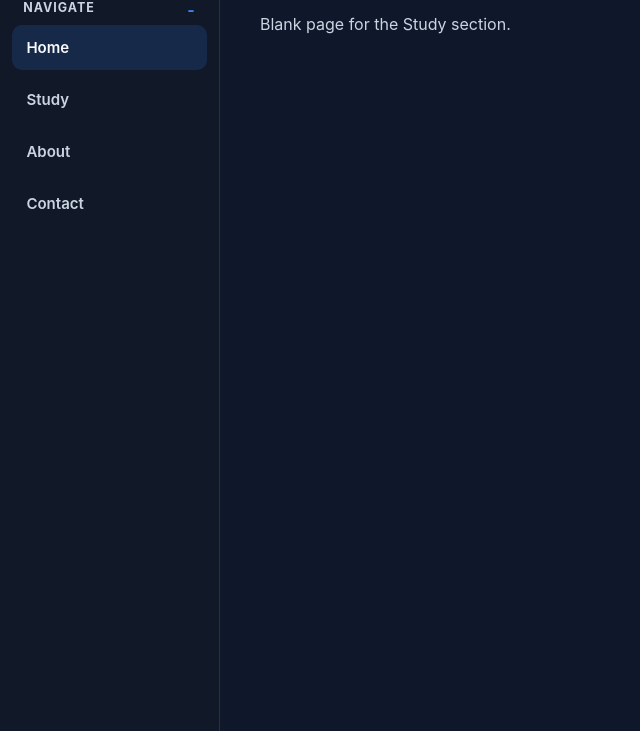
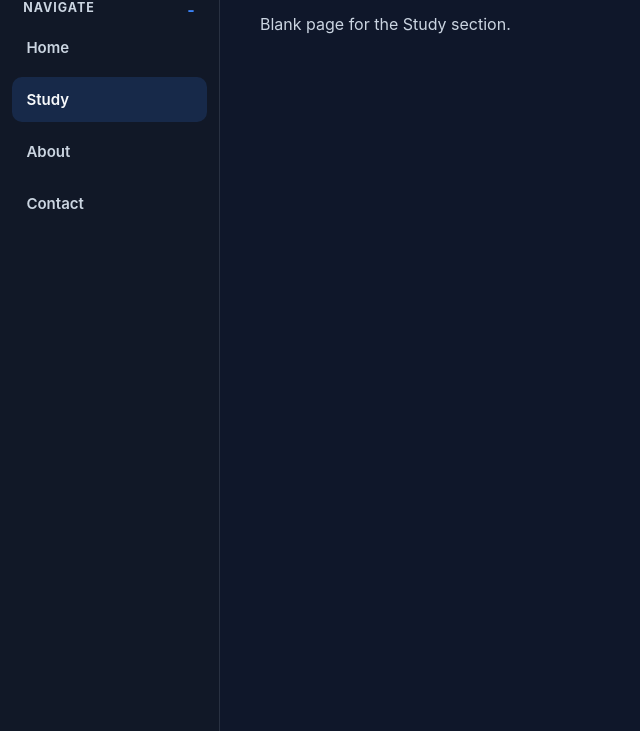
Before and after one commit to tristynscherling/Slacker, an Electron app: page src/study.html in a window 800 px wide. Shown: the part 69-800 px from the top of the page, without its empty margins (0-640 px from the left). Drawn offline with Linux system fonts and the light colour scheme.

Commit message:
Update study.html

```diff
--- a/src/study.html
+++ b/src/study.html
@@ -14,8 +14,8 @@
             <summary>Navigate</summary>
             <nav class="nav_guide bar" aria-label="Sidebar navigation">
               <ul>
-                <li><a href="index.html" class="active">Home</a></li>
-                <li><a href="study.html">Study</a></li>
+                <li><a href="index.html" >Home</a></li>
+                <li><a href="study.html" class="active">Study</a></li>
                 <li><a href="about.html">About</a></li>
                 <li><a href="contact.html">Contact</a></li>
               </ul>
```
